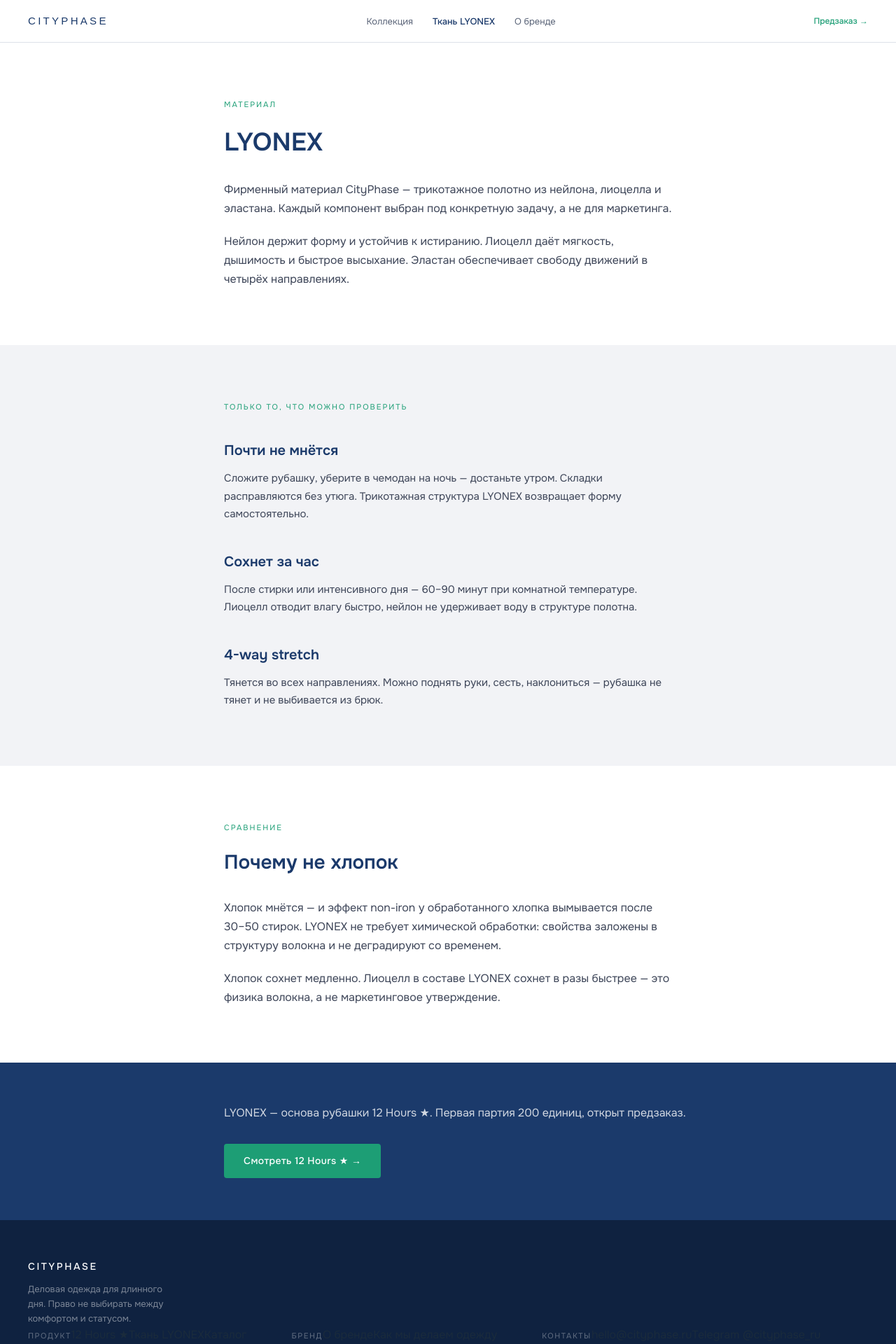
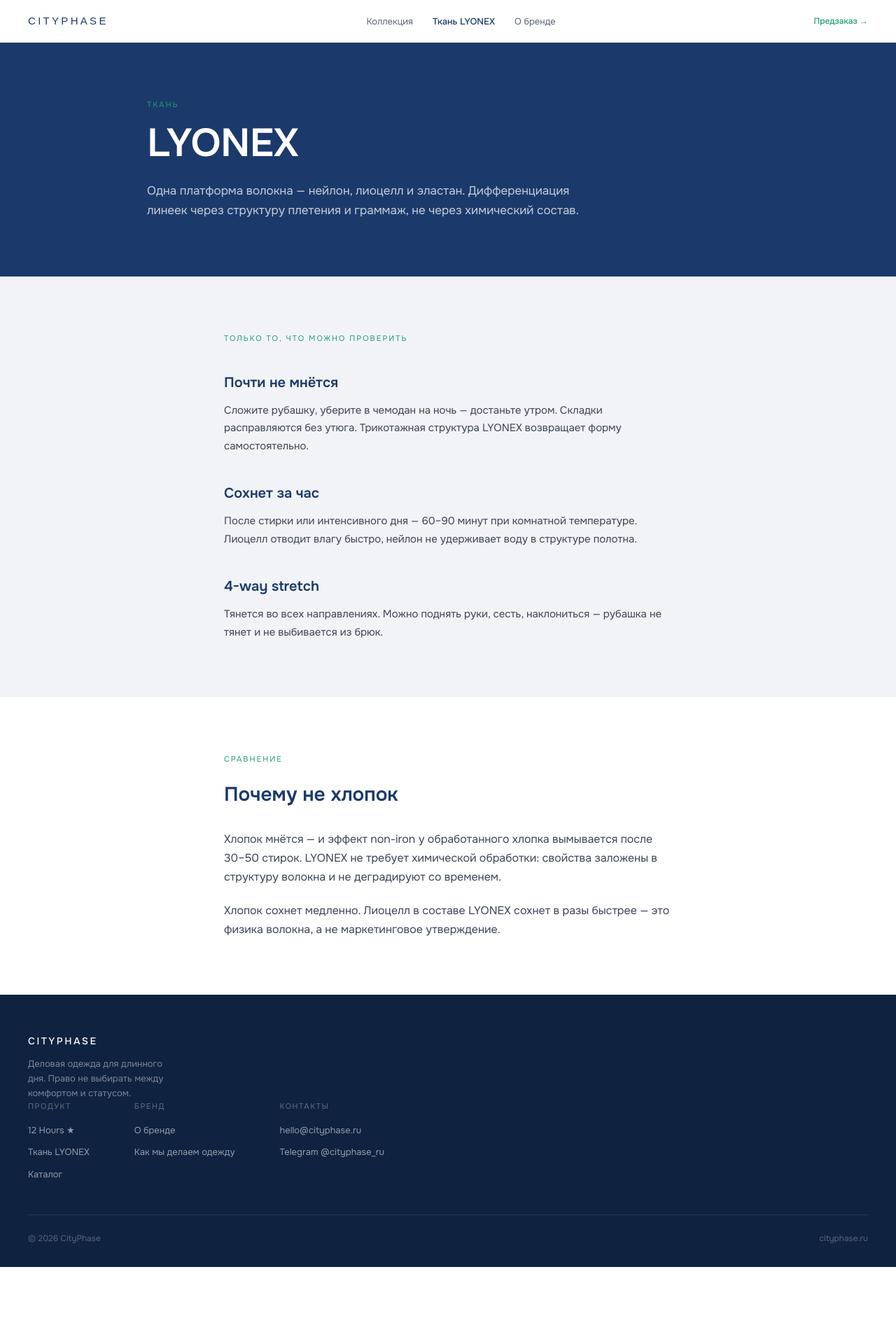
Before and after one commit to 1975pnv-lab/Cityphase, a Next.js app: page /technology in a window 1280 px wide. Shown: the top 1920 px of the page at 70% size. After the commit the page ends 1810 px from the top, so only its background shows below. Built offline with nearby package versions, Linux system fonts and the light colour scheme.

Commit message:
fix: футер инлайн стили, синий баннер LYONEX, убран CTA блок

```diff
--- a/app/about/page.js
+++ b/app/about/page.js
@@ -68,7 +68,7 @@ export default function About() {
       {/* FOOTER */}
       <footer style={{ background: '#0F2240', padding: '56px 40px 32px' }}>
         <div>
-          <div className="footer-inner" style={{ marginBottom: 48 }}>
+          <div style={{ display: "flex", justifyContent: "space-between", alignItems: "flex-start", flexWrap: "wrap", gap: 32, marginBottom: 48 }} style={{ marginBottom: 48 }}>
             <div style={{ flex: 1 }}>
               <div style={{ fontSize: 14, fontWeight: 500, letterSpacing: '0.18em', color: '#fff', marginBottom: 12 }}>
                 CITYPHASE
@@ -78,27 +78,27 @@ export default function About() {
               </p>
             </div>
             <div style={{ display: 'flex', gap: 64 }}>
-              <div className="footer-col">
+              <div style={{ display: "flex", flexDirection: "column", gap: 12 }}>
                 <span style={{ fontSize: 11, letterSpacing: '0.14em', textTransform: 'uppercase', color: 'rgba(255,255,255,0.35)', marginBottom: 4 }}>
                   Продукт
                 </span>
-                <a href="/12-hours" className="footer-link">12 Hours ★</a>
-                <a href="/technology" className="footer-link">Ткань LYONEX</a>
-                <a href="/sizes" className="footer-link">Каталог</a>
+                <a href="/12-hours" style={{ fontSize: 13, color: "rgba(255,255,255,0.55)", textDecoration: "none" }}>12 Hours ★</a>
+                <a href="/technology" style={{ fontSize: 13, color: "rgba(255,255,255,0.55)", textDecoration: "none" }}>Ткань LYONEX</a>
+                <a href="/sizes" style={{ fontSize: 13, color: "rgba(255,255,255,0.55)", textDecoration: "none" }}>Каталог</a>
               </div>
-              <div className="footer-col">
+              <div style={{ display: "flex", flexDirection: "column", gap: 12 }}>
                 <span style={{ fontSize: 11, letterSpacing: '0.14em', textTransform: 'uppercase', color: 'rgba(255,255,255,0.35)', marginBottom: 4 }}>
                   Бренд
                 </span>
-                <a href="/about" className="footer-link">О бренде</a>
-                <a href="/about#how" className="footer-link">Как мы делаем одежду</a>
+                <a href="/about" style={{ fontSize: 13, color: "rgba(255,255,255,0.55)", textDecoration: "none" }}>О бренде</a>
+                <a href="/about#how" style={{ fontSize: 13, color: "rgba(255,255,255,0.55)", textDecoration: "none" }}>Как мы делаем одежду</a>
               </div>
-              <div className="footer-col">
+              <div style={{ display: "flex", flexDirection: "column", gap: 12 }}>
                 <span style={{ fontSize: 11, letterSpacing: '0.14em', textTransform: 'uppercase', color: 'rgba(255,255,255,0.35)', marginBottom: 4 }}>
                   Контакты
                 </span>
-                <a href="mailto:hello@cityphase.ru" className="footer-link">hello@cityphase.ru</a>
-                <a href="https://t.me/cityphase_ru" className="footer-link">Telegram @cityphase_ru</a>
+                <a href="mailto:hello@cityphase.ru" style={{ fontSize: 13, color: "rgba(255,255,255,0.55)", textDecoration: "none" }}>hello@cityphase.ru</a>
+                <a href="https://t.me/cityphase_ru" style={{ fontSize: 13, color: "rgba(255,255,255,0.55)", textDecoration: "none" }}>Telegram @cityphase_ru</a>
               </div>
             </div>
           </div>
--- a/app/technology/page.js
+++ b/app/technology/page.js
@@ -19,20 +19,17 @@ export default function Technology() {
         </a>
       </nav>
 
-      {/* S1 LYONEX */}
-      <section style={{ background: '#fff', padding: '80px 40px' }}>
-        <div style={{ maxWidth: 640, margin: '0 auto' }}>
-          <p style={{ fontSize: 11, letterSpacing: '0.18em', textTransform: 'uppercase', color: '#1D9E75', marginBottom: 24 }}>
-            МАТЕРИАЛ
+            {/* S1 LYONEX BANNER */}
+      <section style={{ background: '#1B3A6B', padding: '80px 40px' }}>
+        <div style={{ maxWidth: 860, margin: '0 auto' }}>
+          <p style={{ fontSize: 11, letterSpacing: '0.18em', textTransform: 'uppercase', color: '#1D9E75', marginBottom: 16 }}>
+            ТКАНЬ
           </p>
-          <h1 style={{ fontSize: 36, fontWeight: 600, color: '#1B3A6B', lineHeight: 1.2, marginBottom: 32 }}>
+          <h1 style={{ fontSize: 56, fontWeight: 700, color: '#fff', lineHeight: 1.1, marginBottom: 24, letterSpacing: '-0.01em' }}>
             LYONEX
           </h1>
-          <p style={{ fontSize: 16, color: '#3D4558', lineHeight: 1.7, marginBottom: 20 }}>
-            Фирменный материал CityPhase — трикотажное полотно из нейлона, лиоцелла и эластана. Каждый компонент выбран под конкретную задачу, а не для маркетинга.
-          </p>
-          <p style={{ fontSize: 16, color: '#3D4558', lineHeight: 1.7 }}>
-            Нейлон держит форму и устойчив к истиранию. Лиоцелл даёт мягкость, дышимость и быстрое высыхание. Эластан обеспечивает свободу движений в четырёх направлениях.
+          <p style={{ fontSize: 17, color: 'rgba(255,255,255,0.75)', lineHeight: 1.65, maxWidth: 620 }}>
+            Одна платформа волокна — нейлон, лиоцелл и эластан. Дифференциация линеек через структуру плетения и граммаж, не через химический состав.
           </p>
         </div>
       </section>
@@ -90,26 +87,10 @@ export default function Technology() {
         </div>
       </section>
 
-{/* CTA */}
-      <section style={{ background: '#1B3A6B', padding: '60px 40px' }}>
-        <div style={{ maxWidth: 640, margin: '0 auto' }}>
-          <p style={{ fontSize: 16, color: 'rgba(255,255,255,0.8)', whiteSpace: 'nowrap', marginBottom: 32 }}>
-           LYONEX — основа рубашки 12 Hours ★. Первая партия 200 единиц, открыт предзаказ.
-          </p>
-          <a href="/12-hours" style={{
-            display: 'inline-block', background: '#1D9E75', color: '#fff',
-            padding: '14px 28px', fontSize: 14, fontWeight: 500,
-            borderRadius: 4, textDecoration: 'none', letterSpacing: '0.03em'
-          }}>
-            Смотреть 12 Hours ★ →
-          </a>
-        </div>
-      </section>
-
-      {/* FOOTER */}
+{/* FOOTER */}
       <footer style={{ background: '#0F2240', padding: '56px 40px 32px' }}>
         <div>
-          <div className="footer-inner" style={{ marginBottom: 48 }}>
+          <div style={{ display: "flex", justifyContent: "space-between", alignItems: "flex-start", flexWrap: "wrap", gap: 32, marginBottom: 48 }} style={{ marginBottom: 48 }}>
             <div style={{ flex: 1 }}>
               <div style={{ fontSize: 14, fontWeight: 500, letterSpacing: '0.18em', color: '#fff', marginBottom: 12 }}>
                 CITYPHASE
@@ -119,27 +100,27 @@ export default function Technology() {
               </p>
             </div>
             <div style={{ display: 'flex', gap: 64 }}>
-              <div className="footer-col">
+              <div style={{ display: "flex", flexDirection: "column", gap: 12 }}>
                 <span style={{ fontSize: 11, letterSpacing: '0.14em', textTransform: 'uppercase', color: 'rgba(255,255,255,0.35)', marginBottom: 4 }}>
                   Продукт
                 </span>
-                <a href="/12-hours" className="footer-link">12 Hours ★</a>
-                <a href="/technology" className="footer-link">Ткань LYONEX</a>
-                <a href="/sizes" className="footer-link">Каталог</a>
+                <a href="/12-hours" style={{ fontSize: 13, color: "rgba(255,255,255,0.55)", textDecoration: "none" }}>12 Hours ★</a>
+                <a href="/technology" style={{ fontSize: 13, color: "rgba(255,255,255,0.55)", textDecoration: "none" }}>Ткань LYONEX</a>
+                <a href="/sizes" style={{ fontSize: 13, color: "rgba(255,255,255,0.55)", textDecoration: "none" }}>Каталог</a>
               </div>
-              <div className="footer-col">
+              <div style={{ display: "flex", flexDirection: "column", gap: 12 }}>
                 <span style={{ fontSize: 11, letterSpacing: '0.14em', textTransform: 'uppercase', color: 'rgba(255,255,255,0.35)', marginBottom: 4 }}>
                   Бренд
                 </span>
-                <a href="/about" className="footer-link">О бренде</a>
-                <a href="/about#how" className="footer-link">Как мы делаем одежду</a>
+                <a href="/about" style={{ fontSize: 13, color: "rgba(255,255,255,0.55)", textDecoration: "none" }}>О бренде</a>
+                <a href="/about#how" style={{ fontSize: 13, color: "rgba(255,255,255,0.55)", textDecoration: "none" }}>Как мы делаем одежду</a>
               </div>
-              <div className="footer-col">
+              <div style={{ display: "flex", flexDirection: "column", gap: 12 }}>
                 <span style={{ fontSize: 11, letterSpacing: '0.14em', textTransform: 'uppercase', color: 'rgba(255,255,255,0.35)', marginBottom: 4 }}>
                   Контакты
                 </span>
-                <a href="mailto:hello@cityphase.ru" className="footer-link">hello@cityphase.ru</a>
-                <a href="https://t.me/cityphase_ru" className="footer-link">Telegram @cityphase_ru</a>
+                <a href="mailto:hello@cityphase.ru" style={{ fontSize: 13, color: "rgba(255,255,255,0.55)", textDecoration: "none" }}>hello@cityphase.ru</a>
+                <a href="https://t.me/cityphase_ru" style={{ fontSize: 13, color: "rgba(255,255,255,0.55)", textDecoration: "none" }}>Telegram @cityphase_ru</a>
               </div>
             </div>
           </div>
```
